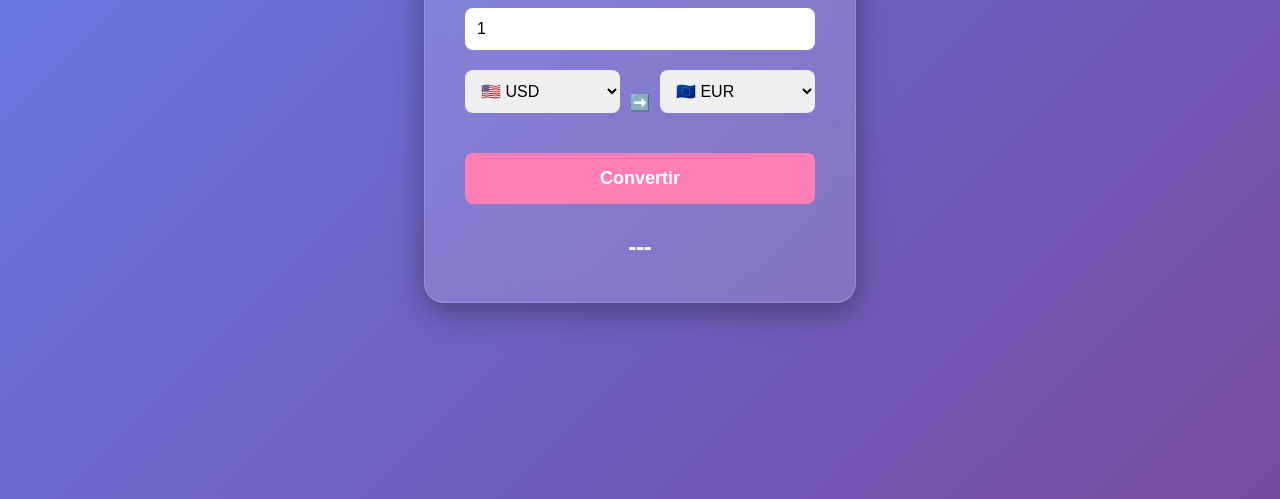
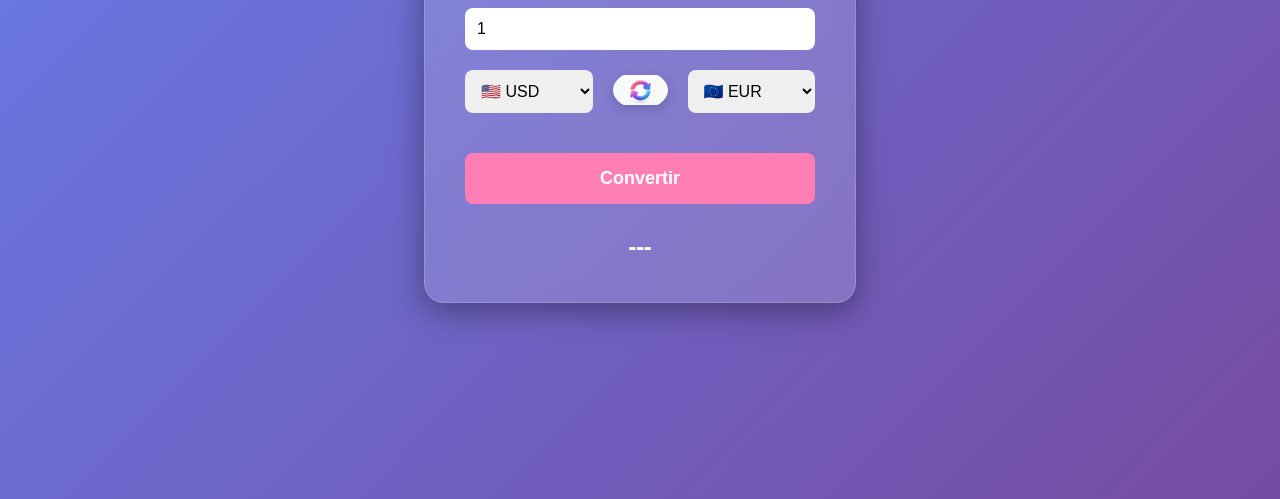
Before and after one commit to Cegt25/CONVERSOR-DE-MONEDAS, a plain HTML site: page index.html in a window 1280 px wide. Shown: the part 301-800 px from the top of the page. Drawn offline with Linux system fonts and the light colour scheme.

Commit message:
version 3 - se modifico el icono para intercambiar de moneda y realizar conversion

```diff
--- a/index.html
+++ b/index.html
@@ -26,7 +26,7 @@
       <option value="VES">🇻🇪 VES</option>
     </select>
 
-    <span class="icon">➡️</span>
+    <img src="flecha-amigable.png" alt="flecha de conversión amistosa" class="icon" onclick="intercambiarMonedas()">
 
     <select id="moneda-destino">
       <option value="EUR">🇪🇺 EUR</option>
--- a/script.js
+++ b/script.js
@@ -1,5 +1,30 @@
 // Pega aquí la clave que copiaste de la página web
 const API_KEY = 'e0dec1615c560ae8aefdca00';
+
+// NUEVA FUNCIÓN: Intercambia monedas y ejecuta la animación
+function intercambiarMonedas() {
+  const origen = document.getElementById('moneda-origen');
+  const destino = document.getElementById('moneda-destino');
+  const icono = document.querySelector('.icon');
+
+  // 1. Intercambiamos los valores (lo hacemos de forma asíncrona para que la UI se actualice primero)
+  const temporal = origen.value;
+  origen.value = destino.value;
+  destino.value = temporal;
+
+  // 2. Iniciamos la animación
+  icono.classList.add('icon-swap-animate');
+
+  // Eliminamos la clase de animación después de que termine para que pueda reutilizarse
+  // El tiempo (600ms) debe coincidir con el tiempo de transición en CSS
+  setTimeout(() => {
+    icono.classList.remove('icon-swap-animate');
+  }, 600); // 0.6s = 600ms
+
+  // 3. Recalculamos la conversión inmediatamente
+  // (Asumimos que tu función de cálculo se llama convertirMoneda y está definida)
+  convertirMoneda();
+}
 
 async function convertirMoneda() {
   const monto = document.getElementById('monto').value;
--- a/styles.css
+++ b/styles.css
@@ -37,9 +37,10 @@ input, select {
 .row {
   display: flex;
   align-items: center;
-  justify-content: space-between;
-  gap: 10px;
+  justify-content: center;
+  gap: 20px;
   margin-bottom: 20px;
+  width: 100%;
 }
 
 button {
@@ -65,3 +66,21 @@ button:hover {
   font-size: 24px;
   font-weight: bold;
 }
+
+.icon {
+  height: 38px;
+  width: 55px;
+  object-fit: contain;
+  cursor: pointer;
+  transition: transform 0.6s ease;
+  border-radius: 50%;
+  filter: drop-shadow(0 4px 6px rgba(0,0,0,0.15));
+  margin: 0;
+  padding: 0;
+  position: relative;
+  top: -12px;
+}
+
+.icon-swap-animate {
+  transform: rotate(180deg);
+}
```
Also changed, not shown: flecha-amigable.png (added).
